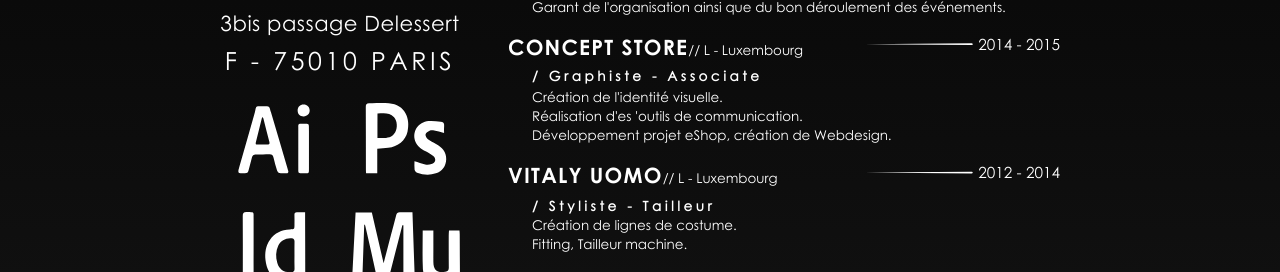
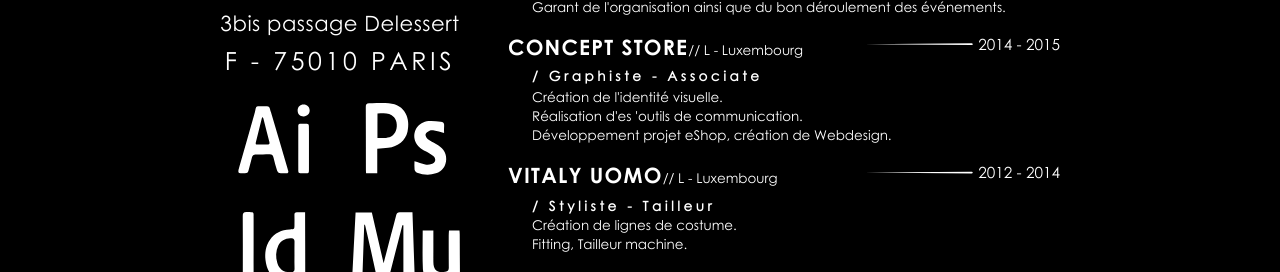
Before and after one commit to jeanpruski/jeanpruski.github.io, a plain HTML site: page index.html in a window 1280 px wide. Shown: the part 468-740 px from the top of the page. Drawn offline with Linux system fonts and the light colour scheme.

Commit message:
Rec Backgroundcolor black

```diff
--- a/css/style.css
+++ b/css/style.css
@@ -31,7 +31,7 @@
 */
 
 html {
-    background-image: linear-gradient(black, #161616);
+    background-color: black;
 }
 html,
 body,
```
